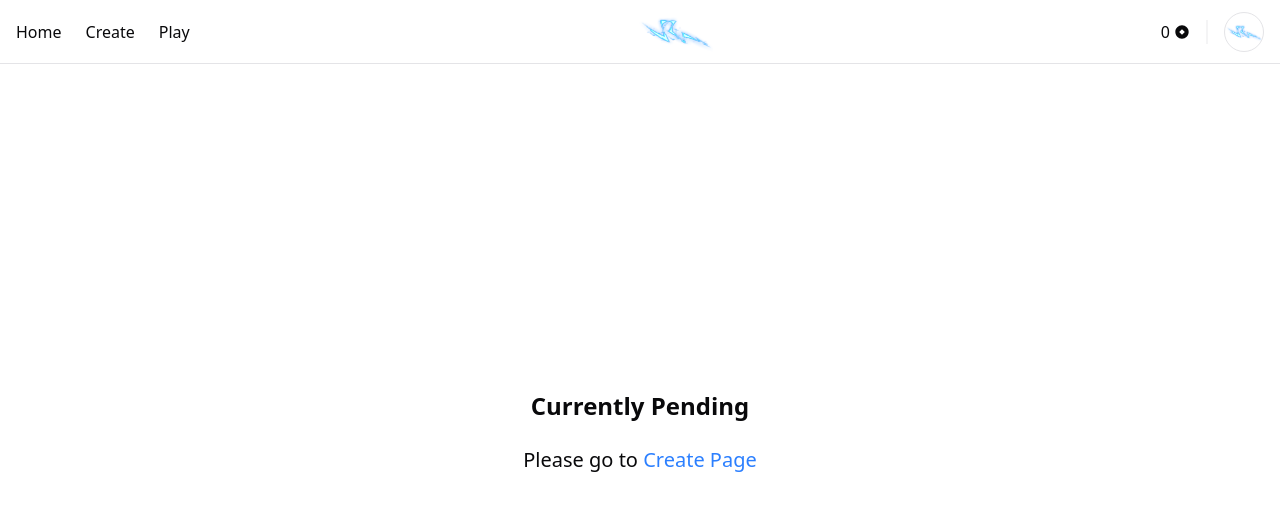
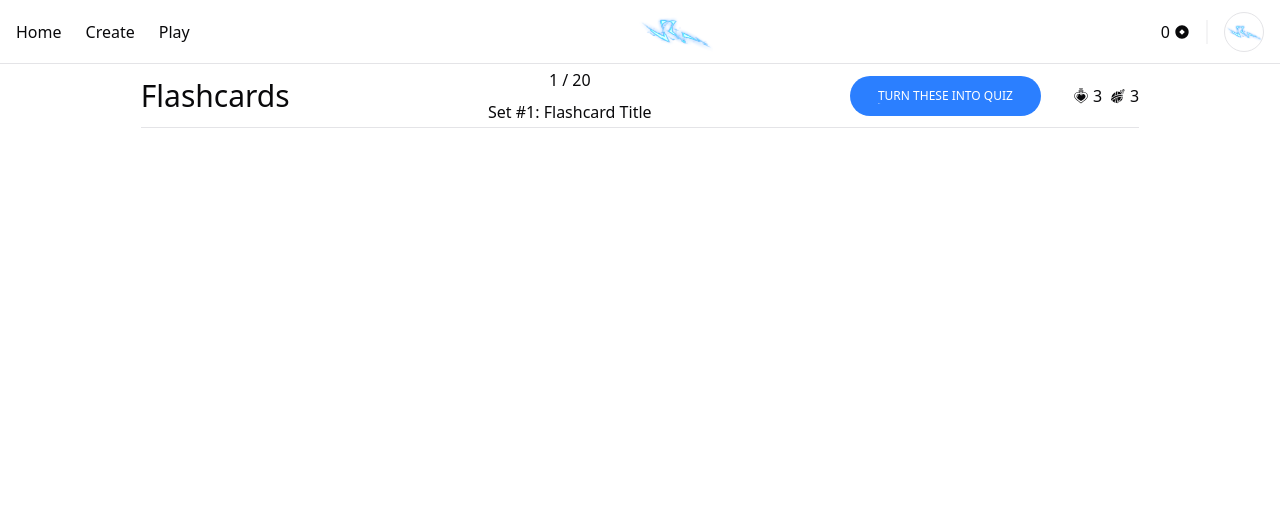
Before and after one commit to wind-surfing/nexora, a Next.js app: page /play in a window 1280 px wide. Shown: the top 510 px of the page. Built offline with nearby package versions, Linux system fonts and the light colour scheme.

Commit message:
Refactor layout styles for consistency across pages + Play page basic header

```diff
--- a/src/app/create/page.tsx
+++ b/src/app/create/page.tsx
@@ -296,7 +296,7 @@ function Page() {
   useShortcuts(shortcuts);
 
   return (
-    <main className="flex flex-row items-center justify-center w-full py-16 px-4">
+    <main className="flex flex-row items-center justify-center w-full py-8 px-4">
       <form
         onSubmit={handleSubmit}
         className="flex flex-col items-center w-4/5 h-full gap-6"
--- a/src/app/home/page.tsx
+++ b/src/app/home/page.tsx
@@ -30,7 +30,7 @@ function Page() {
   return (
     <>
       <main className="flex flex-row items-center justify-center w-full px-4">
-        <section className="py-12 w-4/5">
+        <section className="py-8 w-4/5">
           <header className="flex flex-row items-center justify-between sticky top-16 z-20 bg-background h-16 w-full border-b">
             <h2 className="text-3xl">Let&apos;s Do Flashcards</h2>
             <div className="flex flex-row items-center justify-center gap-4">
--- a/src/app/play/page.tsx
+++ b/src/app/play/page.tsx
@@ -1,18 +1,34 @@
-import Link from "next/link";
+"use client";
+
+import Button from "@/components/shared/Button";
 import React from "react";
+import { GiHealthPotion, GiMagicPotion } from "react-icons/gi";
 
 function page() {
   return (
     <>
-      <div className="flex flex-col gap-6 w-full h-[calc(100vh-64px)] items-center justify-center">
-        <h1 className="text-2xl font-bold">Currently Pending</h1>
-        <h2 className="text-xl">
-          Please go to{" "}
-          <Link className="text-primary" href="/create">
-            Create Page
-          </Link>
-        </h2>
-      </div>
+      <main className="flex flex-row items-center justify-center w-full px-4">
+        <section className="w-4/5">
+          <header className="flex flex-row items-center justify-between sticky top-16 z-20 h-16 w-full border-b">
+            <h2 className="text-3xl">Flashcards</h2>
+            <div className="flex flex-col items-center justify-center gap-2">
+              <span>1 / 20</span>
+              <span>Set #1: Flashcard Title</span>
+            </div>
+            <div className="flex flex-row items-center justify-center gap-8">
+              <Button type="button" title="Turn these into Quiz"></Button>
+              <div className="flex flex-row items-center justify-center gap-2">
+                <span className="flex flex-row items-center justify-center gap-1">
+                  <GiHealthPotion /> 3
+                </span>
+                <span className="flex flex-row items-center justify-center gap-1">
+                  <GiMagicPotion /> 3
+                </span>
+              </div>
+            </div>
+          </header>
+        </section>
+      </main>
     </>
   );
 }
```
